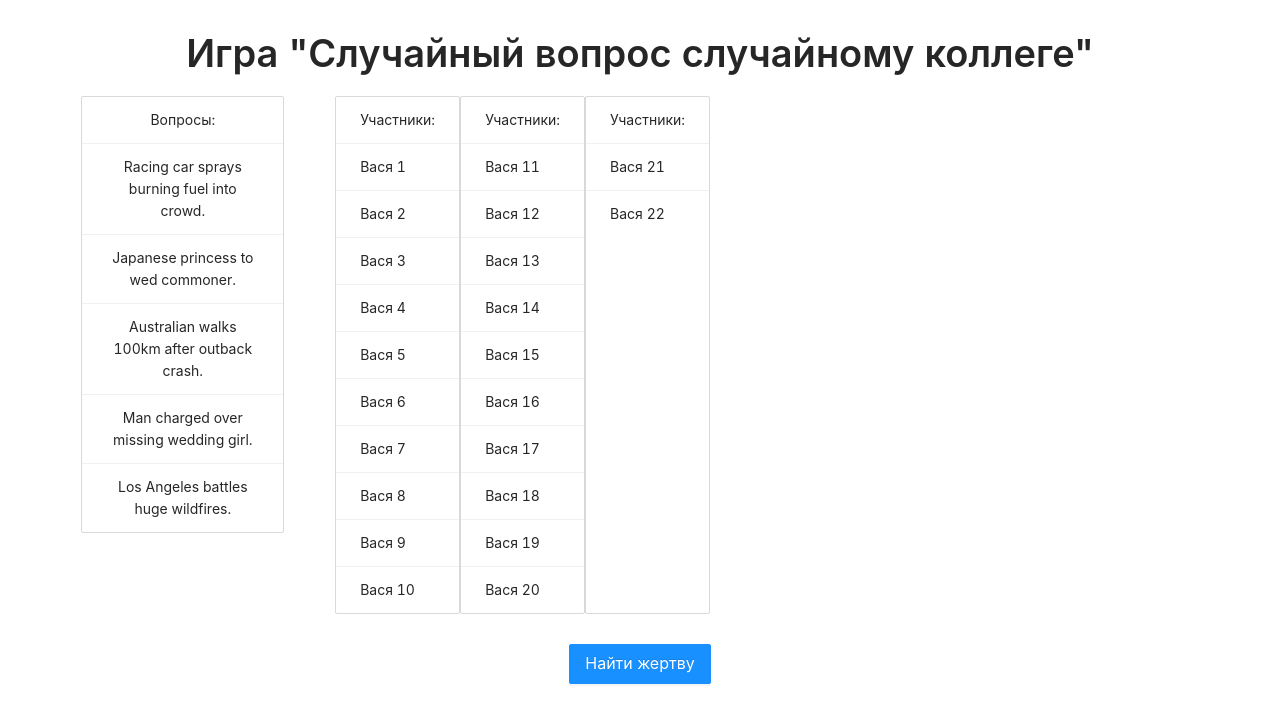
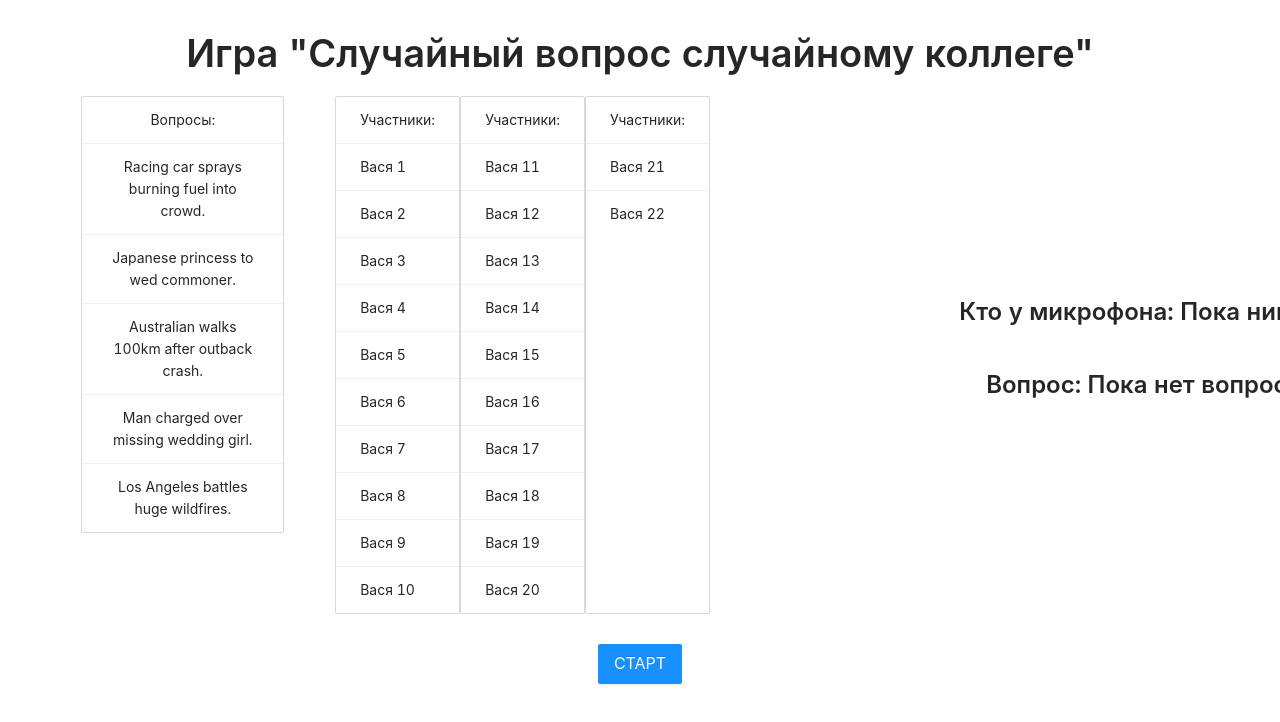
Before and after one commit to albru/random-question-game, a React (Create React App) app: page / in a window 1280 px wide. Shown: the top 722 px of the page. Built offline with nearby package versions, Linux system fonts and the light colour scheme.

Commit message:
commit msg

```diff
--- a/src/App.js
+++ b/src/App.js
@@ -109,12 +109,11 @@ function App() {
                     <div className={"App-giphy"}>
                         {state.active ?
                             <img alt={"test"} src={'https://c.tenor.com/GbewYC1zD8UAAAAd/cats-keyboard.gif'}/> :
-                            state.currentParticipant &&
                             <>
                                 <Typography.Title
-                                    level={3}>{`Кто у микрофона: ${state.currentParticipant}`}</Typography.Title>
+                                    level={3}>{`Кто у микрофона: ${state.currentParticipant || 'Пока никого'}`}</Typography.Title>
                                 <Typography.Title
-                                    level={3}>{`Вопрос: ${state.currentQuestion}`}</Typography.Title>
+                                    level={3}>{`Вопрос: ${state.currentQuestion || 'Пока нет вопроса'}`}</Typography.Title>
                             </>
                         }
                     </div>
@@ -122,7 +121,7 @@ function App() {
             </Row>
 
             <div className={'App-button-wrapper'}>
-                <Button disabled={state.active} size={"large"} type={"primary"} onClick={runGame}>Найти жертву</Button>
+                <Button disabled={state.active} size={"large"} type={"primary"} onClick={runGame}>СТАРТ</Button>
             </div>
         </div>
     );
```
